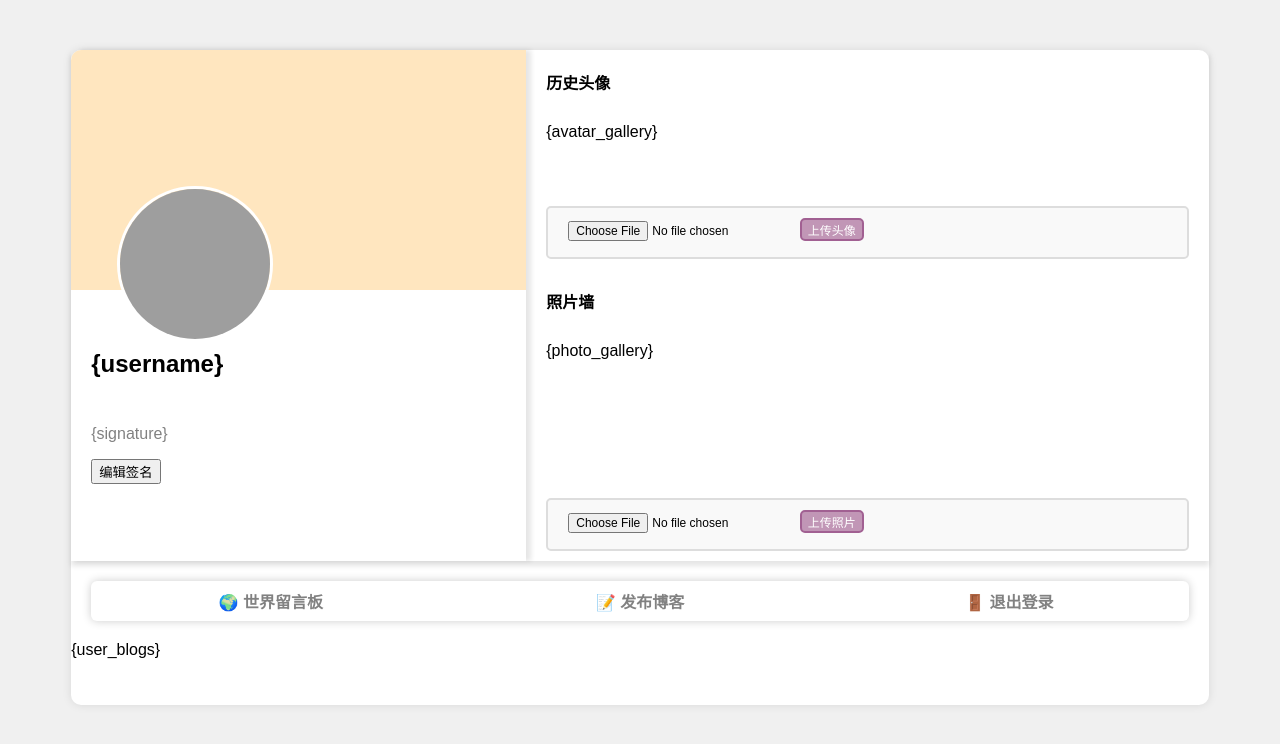
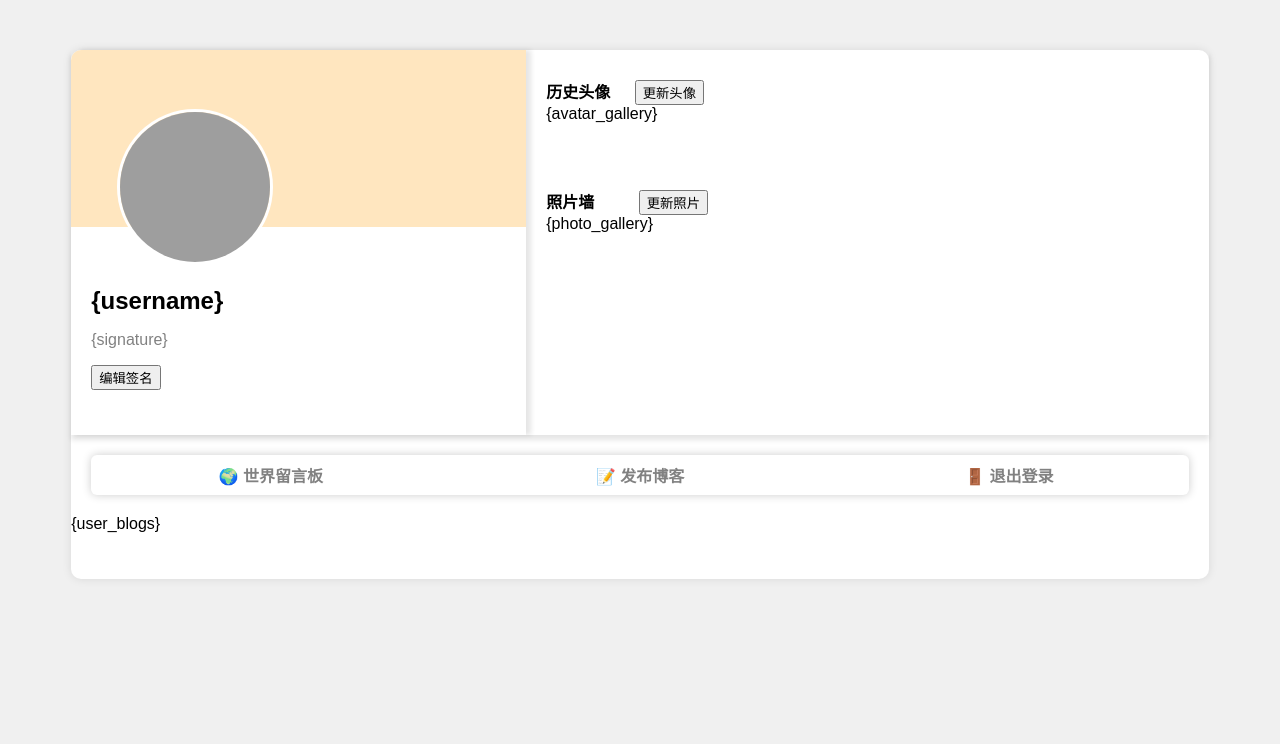
Before and after one commit to pluvo070/PHP-UserProfileSystem, a PHP site: page /user_system/templates/dashboard.tpl.html in a window 1280 px wide. Shown: the top 744 px of the page. Run offline with PHP 8.4, Linux system fonts and the light colour scheme; some web fonts are replaced; grey boxes are pictures that could not be loaded.

Commit message:
上传窗口浮动

```diff
--- a/user_system/css/dashboard.css
+++ b/user_system/css/dashboard.css
@@ -93,6 +93,9 @@ body {
 #signature-input{
     resize: none;        /* 禁止拉伸 */
 }
+
+
+
 /* 个人信息区布局右：头像历史 + 照片墙 */
 
 #profile-right {
@@ -101,26 +104,41 @@ body {
     border-radius: 0 10px 0 0;
 
     display: grid;
-    grid-template-columns: 1fr;
+    grid-template-columns: repeat(10, 1fr);
     grid-template-rows: repeat(7, 1fr);
     grid-gap: 0px;
+
+    position: relative; /* 设置父元素为相对定位 */
 }
 
-#avatar-h3{
-    grid-area: 1 / 1 / 2 / 2;
+#avatar-title{ /* 历史头像标题+上传按钮 */
+    grid-area: 1 / 1 / 2 / 6;
+
+    /* display: grid;
+    grid-template-columns: repeat(2, 1fr);
+    grid-template-rows: 1fr;
+    grid-gap: 20px; 	 */
+}
+#avatar-h{
+    /* grid-area: 1 / 1 / 2 / 2; */
+    display: inline;
     margin: 0;
     padding: 20px 20px 0 20px;
     font-size: 16px;
 }
+#show-avatar-upload-btn{
+    /* grid-area: 1 / 2 / 2 / 3; */
+    margin: 30px 0 0 20px;
+}
 
 #avatar-gallery{ /* 历史头像 */
-    grid-area: 2 / 1 / 3 / 2;
+    grid-area: 2 / 1 / 3 / 6;
     margin: 0;
     padding: 0 20px 0 20px;
 }
 
 .avatar-thumbnail { /* 每个头像 */
-    width: 10%;
+    width: 20%;
     aspect-ratio: 1; /* 高度等于宽度 */
     border-radius: 50%; /* 改为50%就是圆形头像 */
     object-fit: cover; /* 确保图像按比例缩放并覆盖整个元素区域，避免变形 */
@@ -128,72 +146,92 @@ body {
 }
 
 #avatar-upload-div { /* 上传新头像 */
-    grid-area: 3 / 1 / 4 / 2;
     border: 2px solid #ddd;
     border-radius: 5px;
-    margin: 10px 20px 10px 20px;
     background-color: #f9f9f9;
-    padding: 10px 20px 0px 20px;
+    width: 20%;
+    position: fixed; /* 浮动在页面上, 且不随着滚动而变动 */
+    top: 30px; /* 距离顶部 */
+    right: 30px; /* 距离右侧 */
+    background-color: rgba(255, 255, 255, 0.7); /* 背景颜色半透明 */
+    padding: 5px 10px 5px 20px; /* 内边距 */
+    box-shadow: 0 0 10px rgba(0, 0, 0, 0.2); /* 阴影效果 */
+    z-index: 999;
 }
-
 #avatar-input {  /* 上传新头像的选择处 */
     font-size: 12px;
     margin: 0;
     cursor: pointer;
 }
-
 #avatar-upload-button { /* 上传新头像的按钮 */
     font-size: 12px;
-    margin: 0;
+    margin: 10px 0 0 10px ;
     background-color: #c196b6;
     color: white;
     border: 2px solid #a16092;
-    border-radius: 5px;
+    border-radius: 3px;
     cursor: pointer;
 }
 
-#photo-h3{ /* 个人照片 */
-    grid-area: 4 / 1 / 5 / 2;
+#photo-title{ /* 历史照片标题+上传按钮 */
+    grid-area: 3 / 1 / 4 / 6;
+    /* display: grid;
+    grid-template-columns: repeat(2, 1fr);
+    grid-template-rows: 1fr;
+    grid-gap: 20px; 	 */
+}
+#photo-h{
+    display: inline;
+    /* grid-area: 1 / 1 / 2 / 2; */
     margin: 0;
-    padding: 20px 20px 0 20px;
+    padding: 30px 20px 0 20px;
     font-size: 16px;
+}
+#show-photo-upload-btn{
+    /* grid-area: 1 / 2 / 2 / 3; */
+    margin: 30px 0 0 20px;
 }
 
 .photo-gallery { /* 所有照片 */
-    grid-area: 5 / 1 / 7 / 2;
+    grid-area: 4 / 1 / 8 / 11;
     margin: 0;
     padding: 0 20px 0 20px;
+
 }
 
 .photo-thumbnail { /* 每个照片 */
-    width: 30%;
+    width: 32%;
     border-radius: 5px;
+    aspect-ratio: 16 / 9; /* 设置长宽比为 16:9 */
     object-fit: cover;
     border: 1px solid white;
 }
 
-#photo-upload-div { /* 上传新照片 */
-    grid-area: 7 / 1 / 8 / 2;
+#photo-upload-div { /* 上传新头像 */
     border: 2px solid #ddd;
     border-radius: 5px;
-    margin: 10px 20px 10px 20px;
     background-color: #f9f9f9;
-    padding: 10px 20px 0px 20px;
+    width: 20%;
+    position: fixed; /* 浮动在页面上, 且不随着滚动而变动 */
+    top: 180px; /* 距离顶部 */
+    right: 30px; /* 距离右侧 */
+    background-color: rgba(255, 255, 255, 0.7); /* 背景颜色半透明 */
+    padding: 5px 10px 5px 20px; /* 内边距 */
+    box-shadow: 0 0 10px rgba(0, 0, 0, 0.2); /* 阴影效果 */
+    z-index: 999;
 }
-
-#photo-input {  /* 上传新照片的选择处 */
+#photo-input {  /* 上传新头像的选择处 */
     font-size: 12px;
     margin: 0;
     cursor: pointer;
 }
-
-#photo-upload-button { /* 上传新照片的按钮 */
+#photo-upload-button { /* 上传新头像的按钮 */
     font-size: 12px;
-    margin: 0;
+    margin: 10px 0 0 10px ;
     background-color: #c196b6;
     color: white;
     border: 2px solid #a16092;
-    border-radius: 5px;
+    border-radius: 3px;
     cursor: pointer;
 }
 
--- a/user_system/templates/dashboard.tpl.html
+++ b/user_system/templates/dashboard.tpl.html
@@ -36,28 +36,49 @@
                 <p id="signature-result" style="color: red;"></p>
             </div>
             <div id="profile-right">
-                <h3 id="avatar-h3">历史头像</h3>
-                <!-- 历史头像 -->
+                <!-- 历史头像标题和更新按钮 -->
+                <div id="avatar-title">
+                    <h3 id="avatar-h">历史头像</h>
+                    <button id="show-avatar-upload-btn">更新头像</button>
+                </div>
+                <!-- 所有历史头像 -->
                 <div id="avatar-gallery">{avatar_gallery}</div>
-                <!-- 头像上传 -->
-                <div id="avatar-upload-div">
-                    <!--<p id="avatar-upload-p">上传新头像</p>-->
+                <!-- 头像上传区: 默认隐藏, 显示浮动 -->
+                <div id="avatar-upload-div" style="display: none;">
+                    <!-- 关闭按钮 -->
+                    <span id="close-avatar-upload"
+                        style="position: absolute; top: 8px; right: 12px;
+                                cursor: pointer; font-size: 16px; color: #888;">
+                        &times;
+                    </span>
+                    <p id="avatar-upload-p">更新头像</p>
                     <form enctype="multipart/form-data" id="avatar-upload-form" >
                         <input type="file" name="avatar" required id="avatar-input">
-                        <button type="submit" id="avatar-upload-button">上传头像</button>
+                        <button type="submit" id="avatar-upload-button">上传</button>
                     </form>
-                    <p id="upload-result" style="color:red;"></p><!-- 如果上传了错误类型文件,则显示红色提示 -->
+                    <p id="upload-result" style="color:red; font-size:10px;"></p><!-- 如果上传了错误类型文件,则显示红色提示 -->
                 </div>
-                <!-- 精选照片上传 -->
-                <h3 id="photo-h3">照片墙</h3>
-                <!-- 精选照片展示 -->
+                <!-- 照片标题+按钮 -->
+                <div id="photo-title">
+                    <h3 id="photo-h">照片墙</h3>
+                    <button id="show-photo-upload-btn">更新照片</button>
+                </div>
+                <!-- 所有照片展示区 -->
                 <div class="photo-gallery">{photo_gallery}</div>
-                <!-- 照片上传 -->
-                <div id="photo-upload-div">
+                <!-- 照片上传区域 -->
+                <div id="photo-upload-div" style="display: none;">
+                    <!-- 关闭按钮 -->
+                    <span id="close-photo-upload"
+                        style="position: absolute; top: 8px; right: 12px;
+                                cursor: pointer; font-size: 16px; color: #888;">
+                        &times;
+                    </span>
+                    <p id="photo-upload-p">更新照片</p>
                     <form enctype="multipart/form-data" id="photo-upload-form">
                         <input type="file" name="photo" required id="photo-input">
-                        <button type="submit" id="photo-upload-button">上传照片</button>
+                        <button type="submit" id="photo-upload-button">上传</button>
                     </form>
+                    <p id="upload-photo-result" style="color:red; font-size:10px;"></p><!-- 如果上传了错误类型文件,则显示红色提示 -->
                 </div>
             </div>
         </div>
@@ -122,14 +143,14 @@
                     window.location.reload(); // 成功后刷新页面
                 } else {
                     // upload-result 是错误信息 HTML 元素的 ID
-                    document.getElementById('upload-result').textContent = result.error;
+                    document.getElementById('upload-photo-result').textContent = result.error;
                 }
             }).catch(() => {
-                document.getElementById('upload-result').textContent = "上传失败，请稍后再试。";
+                document.getElementById('upload-photo-result').textContent = "上传失败，请稍后再试。";
             });
         });
 
-        // 个性签名的展示/编辑模式切换逻辑
+        // 个性签名的隐藏和显示
         document.getElementById('edit-signature-btn').addEventListener('click', function () {
             document.getElementById('signature-display').style.display = 'none';
             document.getElementById('signature-form').style.display = 'block';
@@ -161,6 +182,36 @@
             });
         });
 
+        // 上传头像表单的隐藏和显示
+        document.getElementById('show-avatar-upload-btn').addEventListener('click', function () {
+            const uploadDiv = document.getElementById('avatar-upload-div');
+            // 如果当前是隐藏的，则显示
+            if (uploadDiv.style.display === 'none') {
+                uploadDiv.style.display = 'block';
+            } else {
+                uploadDiv.style.display = 'none';
+            }
+        });
+        // 点击 × 按钮隐藏上传窗口
+        document.getElementById('close-avatar-upload').addEventListener('click', function () {
+            document.getElementById('avatar-upload-div').style.display = 'none';
+        });
+
+        // 上传照片表单的隐藏和显示
+        document.getElementById('show-photo-upload-btn').addEventListener('click', function () {
+            const uploadDiv = document.getElementById('photo-upload-div');
+            // 如果当前是隐藏的，则显示
+            if (uploadDiv.style.display === 'none') {
+                uploadDiv.style.display = 'block';
+            } else {
+                uploadDiv.style.display = 'none';
+            }
+        });
+        // 点击 × 按钮隐藏上传窗口
+        document.getElementById('close-photo-upload').addEventListener('click', function () {
+            document.getElementById('photo-upload-div').style.display = 'none';
+        });
+
         // 博客编辑区域的隐藏和显示
         document.getElementById('show-blog-form').addEventListener('click', function(event) {
             event.preventDefault(); // 阻止跳转
```
Also changed, not shown: user_system/uploads_photo/user1/user1_photo_1747224085.jpg (added).
